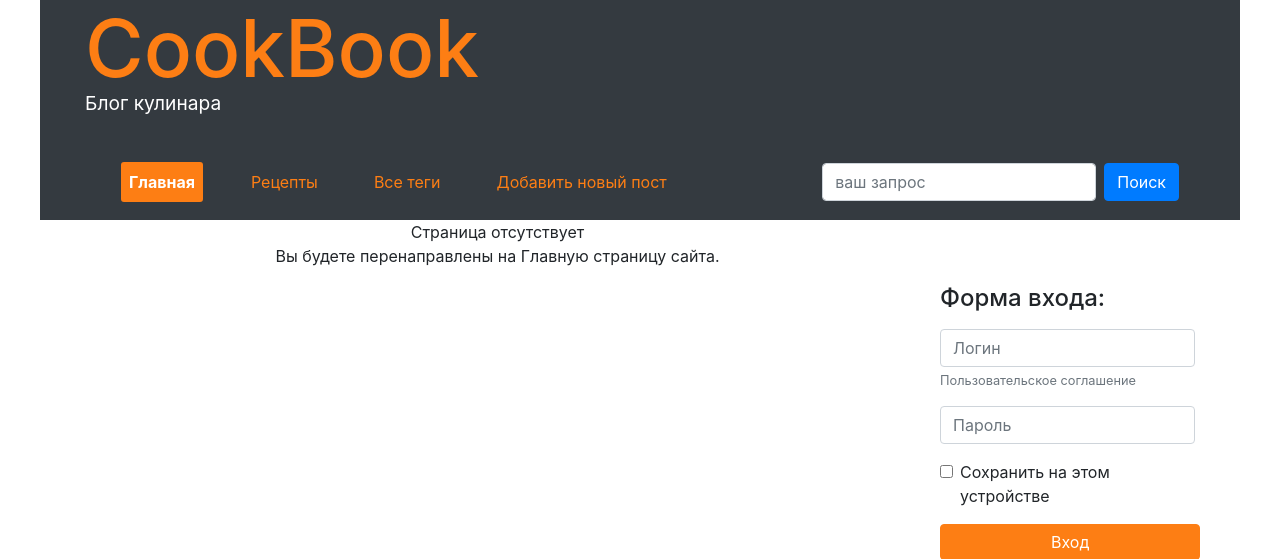
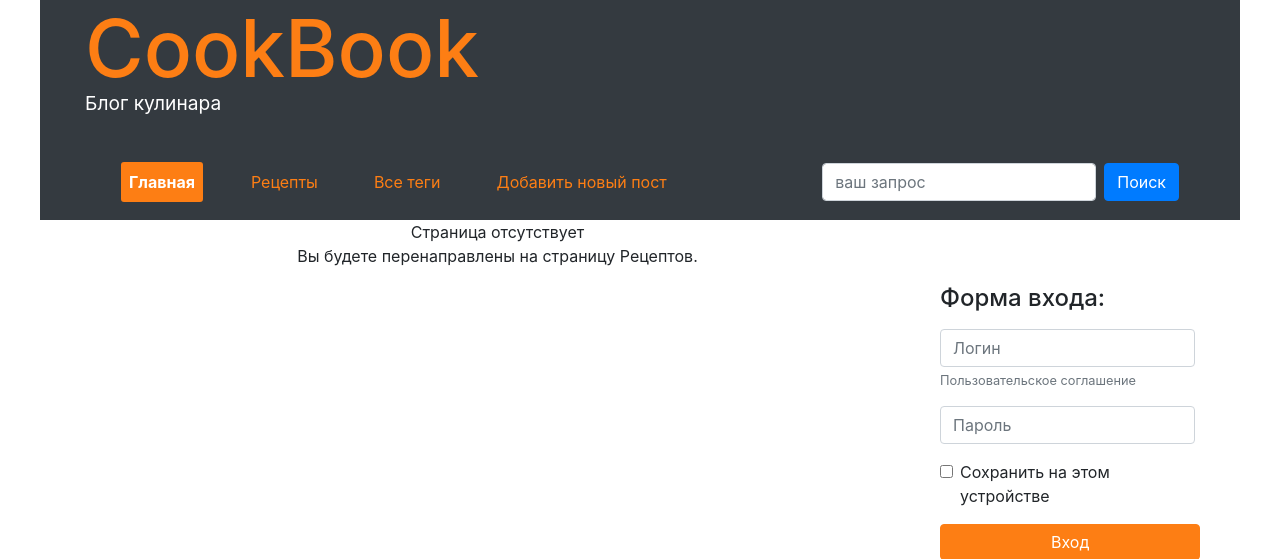
Before and after one commit to Shustrjak/Flasck_SQLAlchemy_homework, a Flask app: a page that uses templates/404/index.html in a window 1280 px wide. Shown: the top 559 px of the page. Run offline with Flask 2, Linux system fonts and the light colour scheme; data comes from the database, SQL or seed files in the repository; some libraries are stand-ins or nearby versions.

Commit message:
refactor redirect

```diff
--- a/templates/404/index.html
+++ b/templates/404/index.html
@@ -6,7 +6,7 @@
 
 {% block content %}
 <center>Страница отсутствует <br>
-Вы будете перенаправлены на Главную страницу сайта.</center>
+Вы будете перенаправлены на страницу Рецептов.</center>
 
 <meta http-equiv="refresh" content="5; {{ url_for('recipes.index')}}">
 {% endblock %}
```
Also changed, not shown: 1 other file.
